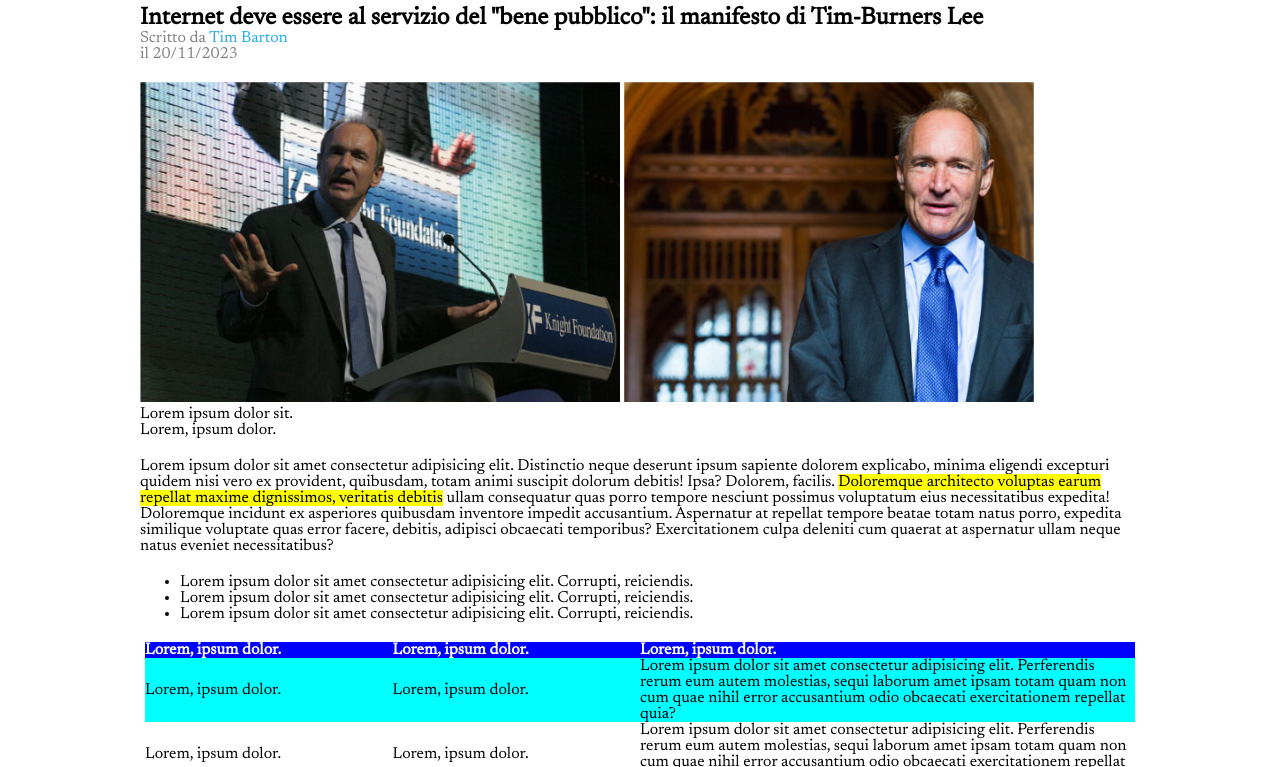
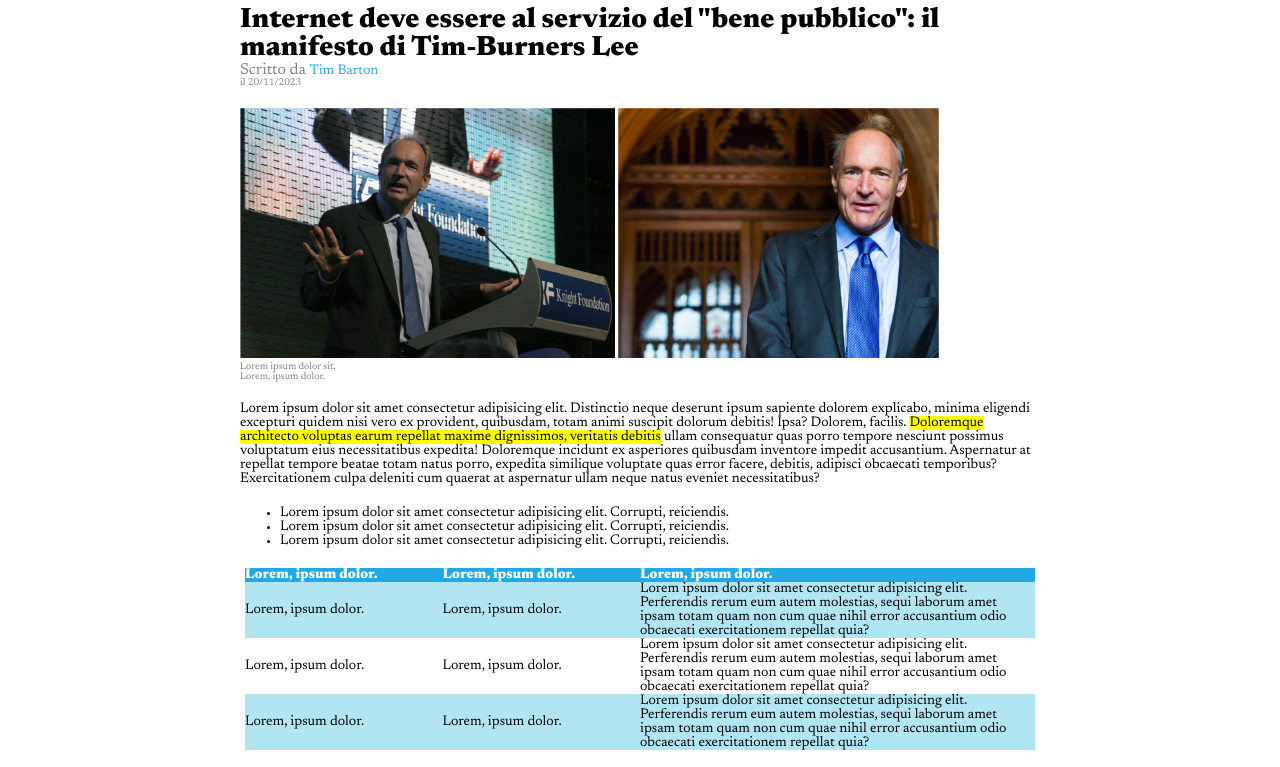
Before and after one commit to jonathanlombardo/html-css-booleaner, a plain HTML site: page index.html in a window 1280 px wide. Shown: the part 64-831 px from the top of the page. Drawn offline with Linux system fonts and the light colour scheme.

Commit message:
fix fonts and colors

```diff
--- a/CSS/style.css
+++ b/CSS/style.css
@@ -3,6 +3,7 @@
     padding: 0;
     box-sizing: border-box;
     font-family: 'Newsreader', serif;
+    font-size: 14px;
 }
 
 a:link, a:visited, a:hover{
@@ -15,7 +16,7 @@ a:link, a:visited, a:hover{
 }
 
 .container{
-    width: 1000px;
+    width: 800px;
     margin-left: auto;
     margin-right: auto;
 }
@@ -34,12 +35,24 @@ header{
     bottom: 2px;
 }
 
+h1{
+    font-size: 28px;
+}
+
+.small-text{
+    font-size: 10px;
+}
+
+.medium-text{
+    font-size: 16px;
+}
+
 .medium-text, .small-text{
     color: rgb(128, 128, 128);
 }
 
 .content-img{
-    height: 320px;
+    height: 250px;
 }
 
 .evidence{
@@ -55,30 +68,26 @@ table{
     width: 100%;
     padding-left: 5px;
     padding-right: 5px;
+    border-spacing: 0;
 }
 
 .largercolumn{
     width: 50%;
 }
 
-table{
-    border-spacing: 0;
-}
-
 thead{
-    background-color: blue;
+    background-color: rgb(32, 169, 229);
     color: white;
     text-align: left;
 }
 
 .bluerow{
-    background-color: aqua;
+    background-color: rgb(177, 229, 242);
 }
 
 .crossarticle{
     width: 200px;
     height: 150px;
-    /* background-color: brown; */
     background-size: contain;
     margin-top: 5px;
     color: white;
--- a/index.html
+++ b/index.html
@@ -14,7 +14,7 @@
 
     <link rel="preconnect" href="https://fonts.googleapis.com">
     <link rel="preconnect" href="https://fonts.gstatic.com" crossorigin>
-    <link href="https://fonts.googleapis.com/css2?family=Fira+Sans:wght@300&family=Newsreader:opsz@6..72&family=Noto+Sans+Kawi&family=Open+Sans:wght@300&family=Roboto:wght@700&display=swap" rel="stylesheet">
+    <link href="https://fonts.googleapis.com/css2?family=Fira+Sans:wght@300&family=Newsreader:opsz,wght@6..72,400;6..72,800&family=Noto+Sans+Kawi&family=Open+Sans:wght@300&family=Roboto:wght@700&display=swap" rel="stylesheet">
 
     <link rel="stylesheet" href="./CSS/style.css">
 </head>
@@ -51,7 +51,7 @@
         <figure class="container marginup">
             <img class="content-img" src="./img/tim-1.jpg" alt="">
             <img class="content-img" src="./img/tim-2.jpg" alt="">
-            <figcaption>Lorem ipsum dolor sit.<br>Lorem, ipsum dolor.</amet></figcaption>
+            <figcaption class="small-text">Lorem ipsum dolor sit.<br>Lorem, ipsum dolor.</amet></figcaption>
         </figure>
 
         <!-- contenuto articolo -->
```
